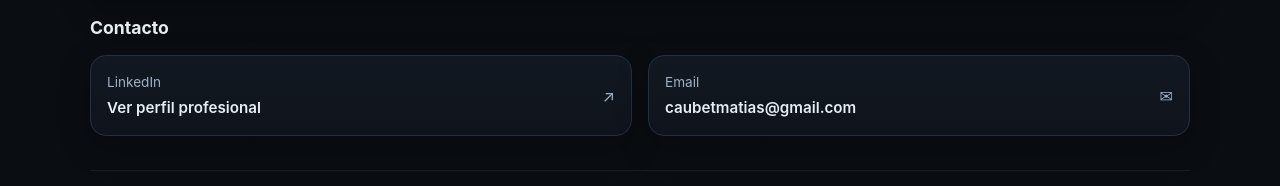
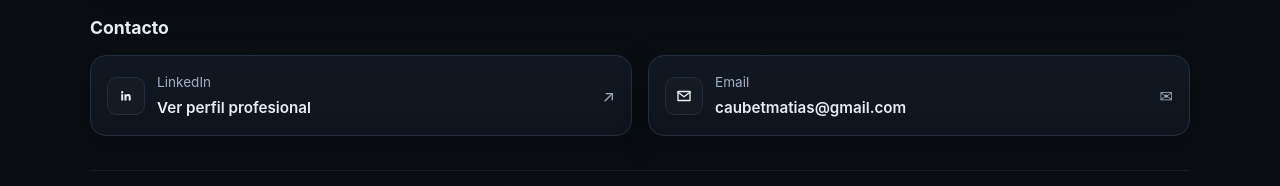
Before and after one commit to MatiasCaubet/matiascaubet.github.io, a plain HTML site: page index.html in a window 1280 px wide. Shown: the part 1693-1879 px from the top of the page. Drawn offline with Linux system fonts and the light colour scheme.

Commit message:
mejoras a la seccion de contacto

```diff
--- a/index.html
+++ b/index.html
@@ -186,18 +186,33 @@
 <section id="contacto" class="section">
   <h2>Contacto</h2>
   <div class="contact-grid">
-    <a class="contact-card" href="www.linkedin.com/in/matias-caubet" target="_blank" rel="noreferrer">
+    <a class="contact-card" href="https://www.linkedin.com/in/TU-USUARIO" target="_blank" rel="noreferrer">
+      <div class="contact-left">
+        <span class="contact-icon" aria-hidden="true">
+          <svg viewBox="0 0 24 24" fill="currentColor">
+            <path d="M6.94 8.5a1.56 1.56 0 1 1 0-3.12 1.56 1.56 0 0 1 0 3.12Zm-1.34 1.2h2.68V18H5.6V9.7Zm4.36 0h2.56v1.13h.04c.36-.67 1.23-1.38 2.53-1.38 2.7 0 3.2 1.78 3.2 4.08V18H15.6v-3.95c0-.94-.02-2.16-1.31-2.16-1.32 0-1.53 1.03-1.53 2.1V18H9.96V9.7Z"/>
+          </svg>
+        </span>
         <div>
           <p class="contact-label">LinkedIn</p>
           <p class="contact-value">Ver perfil profesional</p>
+        </div>
       </div>
       <span class="contact-arrow">↗</span>
     </a>
 
     <a class="contact-card" href="mailto:caubetmatias@gmail.com">
+      <div class="contact-left">
+        <span class="contact-icon" aria-hidden="true">
+          <svg viewBox="0 0 24 24" fill="none" stroke="currentColor" stroke-width="1.8" stroke-linecap="round" stroke-linejoin="round">
+            <path d="M4 6h16v12H4z"></path>
+            <path d="m4 7 8 6 8-6"></path>
+          </svg>
+        </span>
         <div>
           <p class="contact-label">Email</p>
           <p class="contact-value">caubetmatias@gmail.com</p>
+        </div>
       </div>
       <span class="contact-arrow">✉</span>
     </a>
--- a/styles.css
+++ b/styles.css
@@ -398,6 +398,29 @@ h1 {
   border-color: #355577;
 }
 
+.contact-left {
+  display: flex;
+  align-items: center;
+  gap: 12px;
+}
+
+.contact-icon {
+  width: 38px;
+  height: 38px;
+  border-radius: 10px;
+  border: 1px solid var(--border);
+  display: grid;
+  place-items: center;
+  color: var(--text);
+  background: rgba(255, 255, 255, 0.02);
+  flex-shrink: 0;
+}
+
+.contact-icon svg {
+  width: 18px;
+  height: 18px;
+}
+
 .contact-label {
   margin: 0;
   color: var(--muted);
```
Lines whose indentation alone changed are shown as unchanged.
